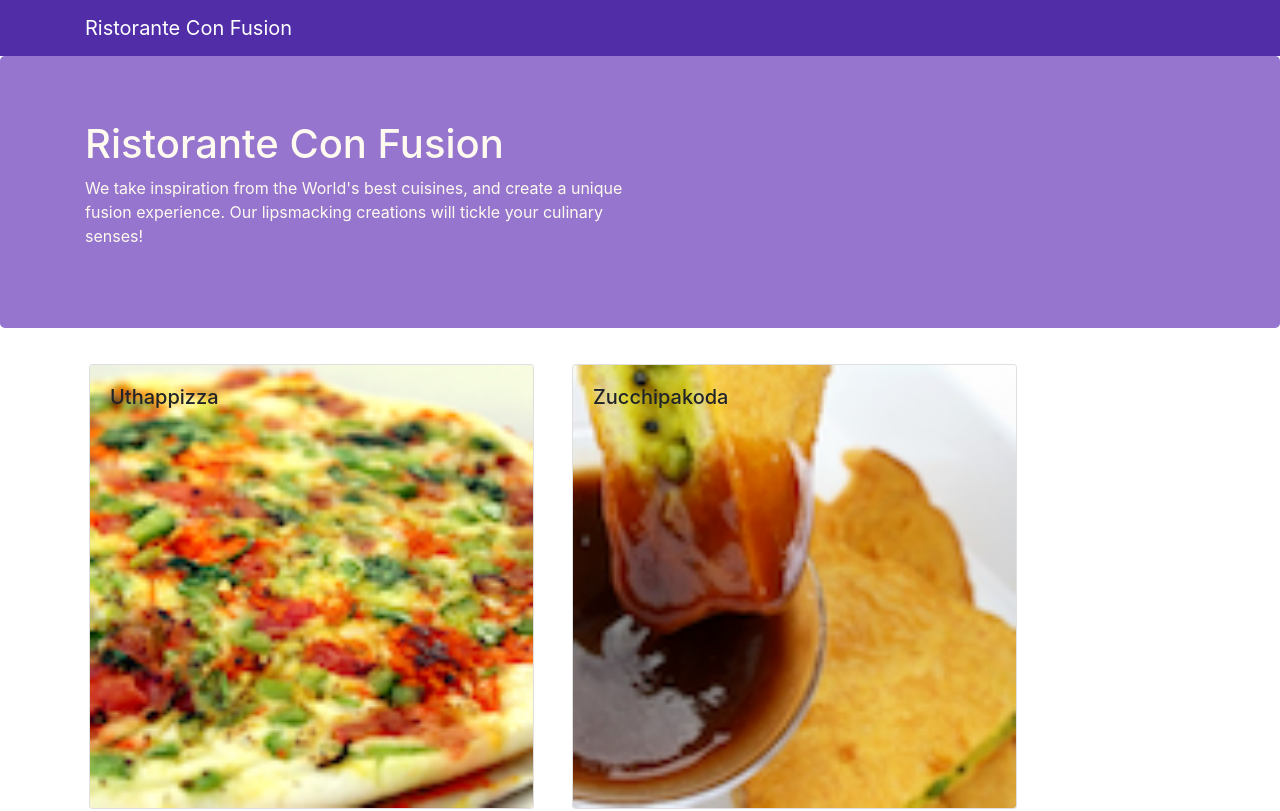
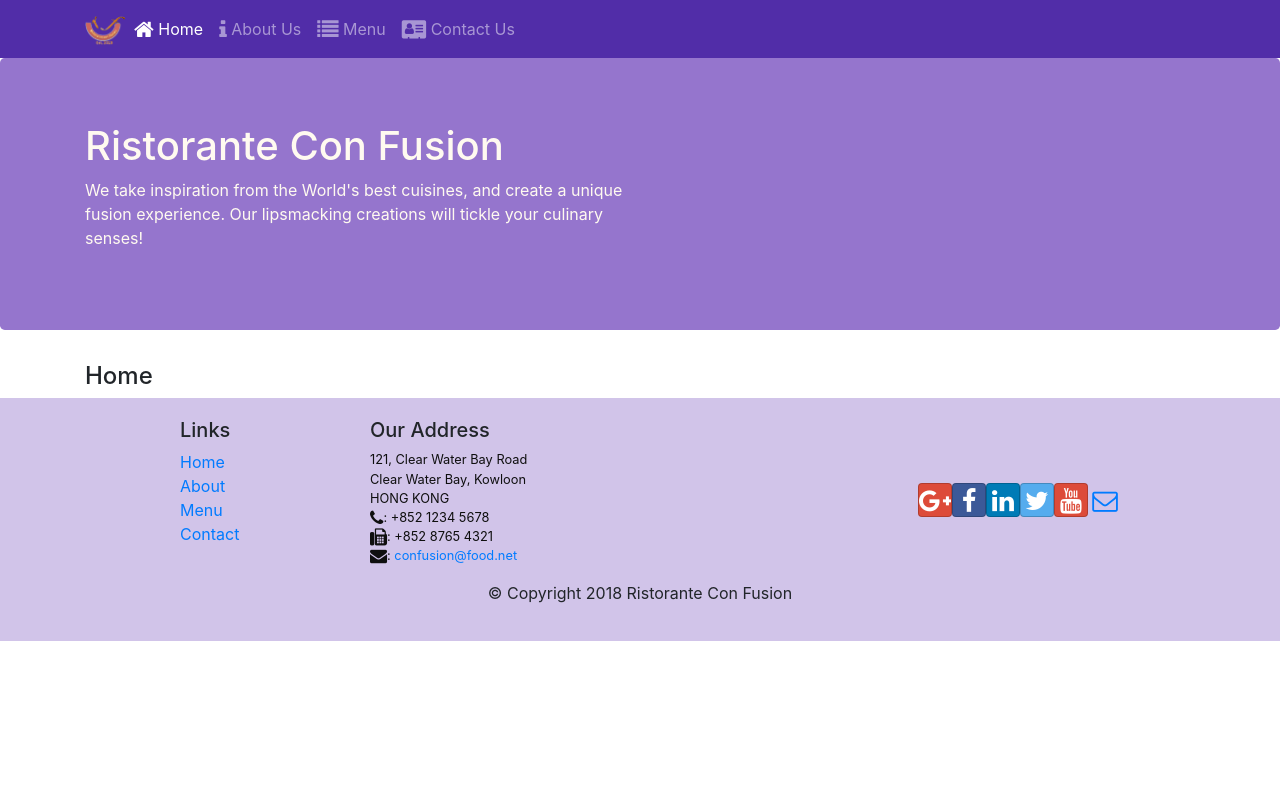
Before and after one commit to LAsurvivor/full-stack-web-development, a React (Create React App) app: page /home in a window 1280 px wide. Shown: the top 811 px of the page. Built offline with nearby package versions, Linux system fonts and the light colour scheme.

Commit message:
React Router

```diff
--- a/package.json
+++ b/package.json
@@ -12,6 +12,7 @@
     "react": "^17.0.2",
     "react-dom": "^17.0.2",
     "react-popper": "0.9.2",
+    "react-router-dom": "4.2.2",
     "react-scripts": "5.0.0",
     "reactstrap": "5.0.0",
     "web-vitals": "^2.1.4"
--- a/src/App.js
+++ b/src/App.js
@@ -1,14 +1,17 @@
 import React, { Component } from 'react';
 import Main from './components/MainComponent';
 import './App.css';
+import { BrowserRouter } from 'react-router-dom';
 
 class App extends Component {
 
   render() {
     return (
-      <div className="App">
-        <Main />
-      </div>
+      <BrowserRouter>
+          <div className="App">
+            <Main />
+          </div>
+      </BrowserRouter>
     );
   }
 }
--- a/src/components/FooterComponent.js
+++ b/src/components/FooterComponent.js
@@ -1,4 +1,5 @@
 import React from "react";
+import { Link } from 'react-router-dom';
 
 function Footer(props) {
     return(
@@ -8,10 +9,10 @@ function Footer(props) {
                     <div className="col-4 offset-1 col-sm-2">
                         <h5>Links</h5>
                         <ul className="list-unstyled">
-                            <li><a href="#">Home</a></li>
-                            <li><a href="#">About</a></li>
-                            <li><a href="#">Menu</a></li>
-                            <li><a href="contactus.html">Contact</a></li>
+                            <li><Link to="/home">Home</Link></li>
+                            <li><Link to="/aboutus">About</Link></li>
+                            <li><Link to="/menu">Menu</Link></li>
+                            <li><Link to="/contactus">Contact</Link></li>
                         </ul>
                     </div>
                     <div className="col-7 col-sm-5">
--- a/src/components/HeaderComponent.js
+++ b/src/components/HeaderComponent.js
@@ -1,14 +1,59 @@
 import React, { Component } from "react";
-import { Navbar, NavbarBrand, Jumbotron } from 'reactstrap';
+import { Navbar, NavbarBrand, Nav, NavbatToggler, Collapse, NavItem, Jumbotron, Col, NavbarToggler } from 'reactstrap';
+import { NavLink } from 'react-router-dom';
 
 class Header extends Component {
+
+    constructor(props) {
+        super(props);
+
+        this.state = {
+            isNavOpen: false
+        };
+        this.toggleNav = this.toggleNav.bind(this);
+    }
+
+    toggleNav() {
+        this.setState({
+            isNavOpen: !this.state.isNavOpen
+        });
+    }
+
     render() {
         return (
             <>
-                <Navbar dark>
-                <div className="container">
-                    <NavbarBrand href="/">Ristorante Con Fusion</NavbarBrand>
-                </div>
+                <Navbar dark expand="md">
+                    <div className="container">
+                        <NavbarToggler onClick={this.toggleNav} />
+                        <NavbarBrand className="mr-auto" href="/">
+                            <img src="assets/images/logo.png" height="30" width="41"
+                                alt="Ristorante Con Fusion" />
+                        </NavbarBrand>
+                        <Collapse isOpen={this.state.isNavOpen} navbar>
+                            <Nav navbar>
+                                <NavItem>
+                                    <NavLink className="nav-link" to="/home">
+                                        <span className="fa fa-home fa-lg"></span> Home
+                                    </NavLink>
+                                </NavItem>
+                                <NavItem>
+                                    <NavLink className="nav-link" to="/aboutus">
+                                        <span className="fa fa-info fa-lg"></span> About Us
+                                    </NavLink>
+                                </NavItem>
+                                <NavItem>
+                                    <NavLink className="nav-link" to="/menu">
+                                        <span className="fa fa-list fa-lg"></span> Menu
+                                    </NavLink>
+                                </NavItem>
+                                <NavItem>
+                                    <NavLink className="nav-link" to="/contactus">
+                                        <span className="fa fa-address-card fa-lg"></span> Contact Us
+                                    </NavLink>
+                                </NavItem>
+                            </Nav>
+                        </Collapse>
+                    </div>
                 </Navbar>
                 <Jumbotron>
                     <div className="container">
--- /dev/null
+++ b/src/components/HomeComponent.js
@@ -0,0 +1,11 @@
+import React from 'react';
+
+function Home(props) {
+    return (
+        <div className="container">
+            <h4>Home</h4>
+        </div>
+    );
+}
+
+export default Home;
--- a/src/components/MainComponent.js
+++ b/src/components/MainComponent.js
@@ -1,9 +1,11 @@
 import React, { Component } from 'react';
+import Home from './HomeComponent';
 import Menu from './MenuComponent';
 import DishDetail from './DishdetailComponent';
 import Header from './HeaderComponent';
 import Footer from './FooterComponent';
 import { DISHES } from '../shared/dishes';
+import { Switch, Route, Redirect } from 'react-router-dom';
 
 class Main extends Component {
   constructor(props) {
@@ -11,22 +13,25 @@ class Main extends Component {
 
     this.state = {
       dishes: DISHES,
-      selectedDish: null
     };
   }
 
-  onDishSelect(dishId) {
-    this.setState({ selectedDish: dishId});
-}
+  render() {
 
-  render() {
+    const HomePage = () => {
+        return (
+            <Home />
+        );
+    }
+
     return (
       <div className="App">
         <Header />
-        <Menu dishes={this.state.dishes}
-            onClick={(dishId) => this.onDishSelect(dishId)} />
-        <DishDetail
-            dish={this.state.dishes.filter((dish) => dish.id === this.state.selectedDish )[0]} />
+        <Switch>
+            <Route path="/home" component={HomePage} />
+            <Route exact path="/menu" component={() => <Menu dishes={this.state.dishes} />} />
+            <Redirect to="/home" />
+        </Switch>
         <Footer />
       </div>
     );
```
Also changed, not shown: 1 other file (tests, documents, lock files or other folders).
